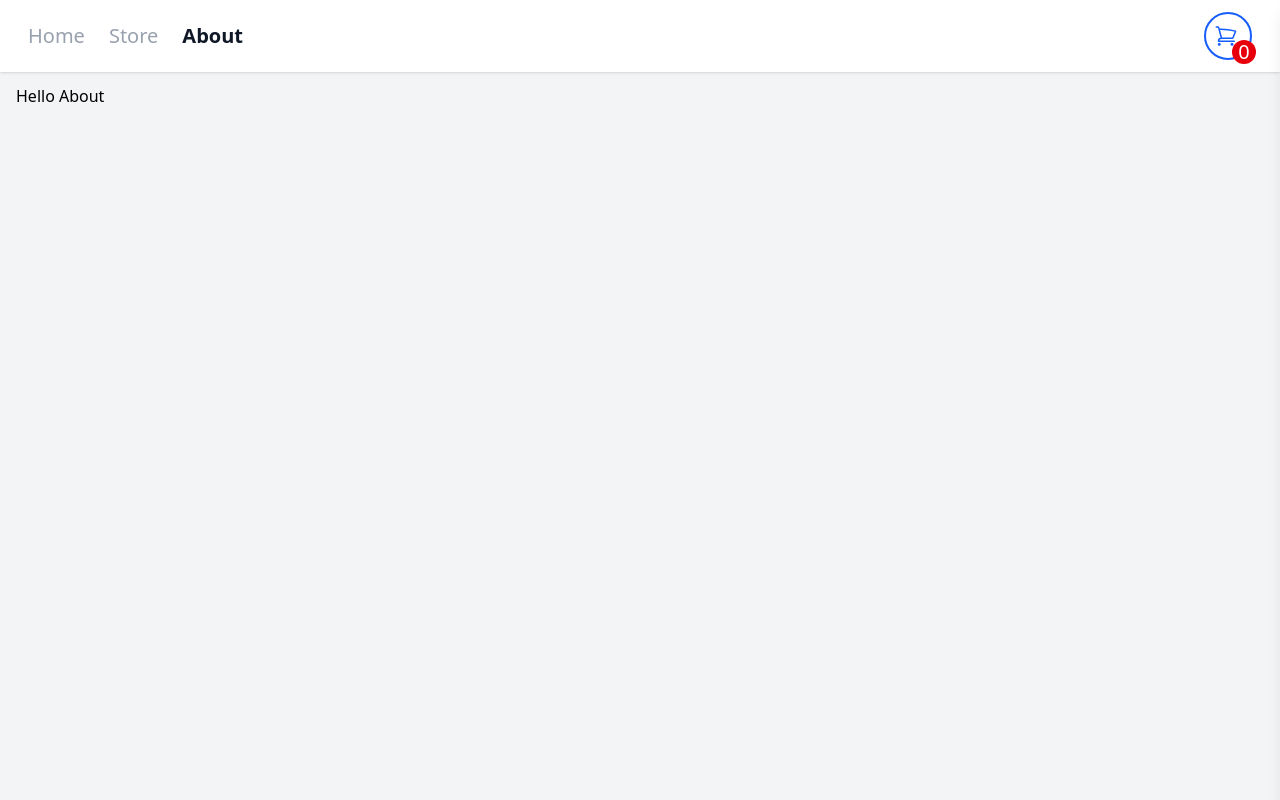
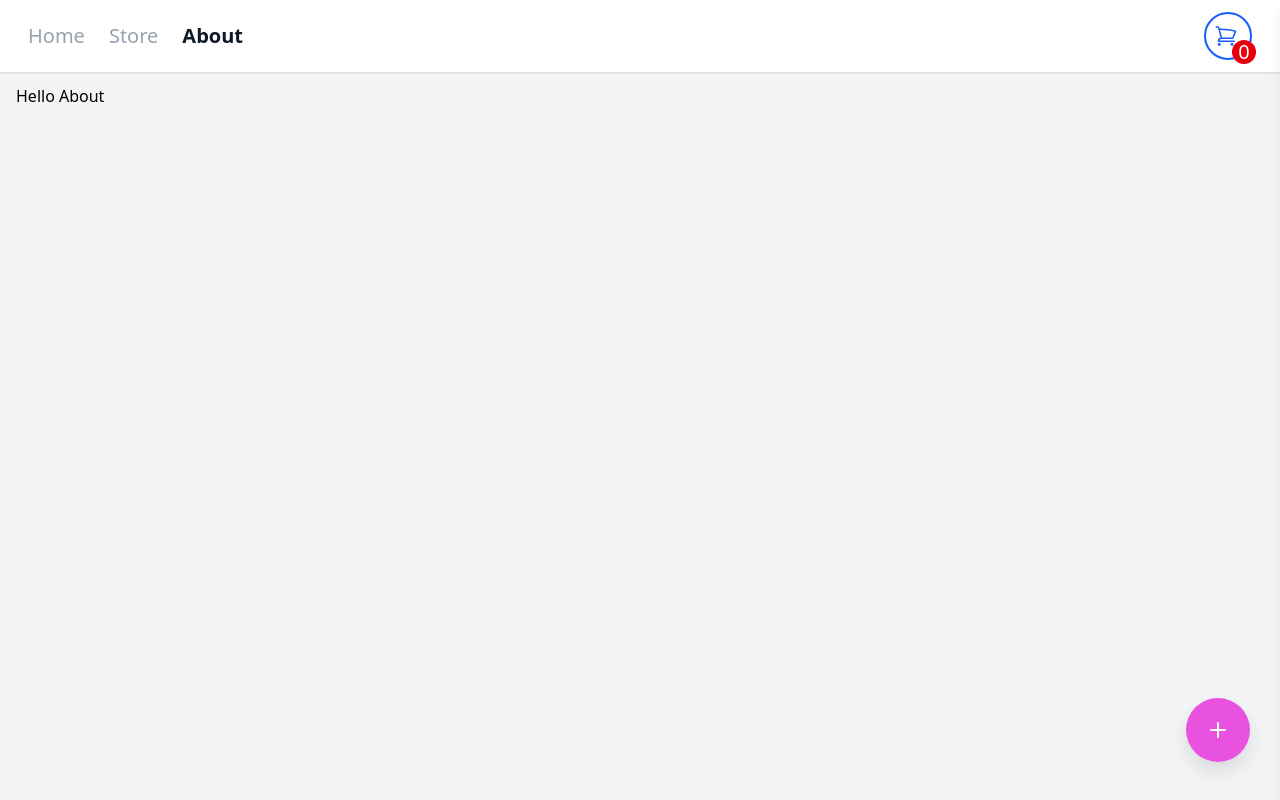
Before and after one commit to Rojan011/Cart, a React (Vite) app: page /about in a window 1280 px wide. Built offline with nearby package versions, Linux system fonts and the light colour scheme.

Commit message:
New Button

```diff
--- a/src/App.tsx
+++ b/src/App.tsx
@@ -6,6 +6,7 @@ import { About } from "./pages/About";
 import { Navbar } from "./components/Navbar";
 import { ShoppingCartProvider } from "./context/ShoppingCartContext";
 import { Bounce, ToastContainer } from "react-toastify";
+import { FabButton } from "./components/FabButton";
 
 function App() {
   return (
@@ -31,6 +32,7 @@ function App() {
           <Route path="/about" element={<About />} />
         </Routes>
       </Container>
+      <FabButton />
     </ShoppingCartProvider>
   );
 }
--- /dev/null
+++ b/src/components/FabButton.css
@@ -0,0 +1,93 @@
+.page.fab-button-page {
+  background: #16151b;
+}
+
+.fab {
+  position: fixed;
+  right: 30px;
+  bottom: 38px;
+  border-radius: 50%;
+  box-shadow: 0 10px 20px rgba(0, 0, 0, 0.1);
+}
+
+.fab button {
+  cursor: pointer;
+  border: 0;
+  background: transparent;
+}
+
+.fab > button {
+  position: relative;
+  z-index: 1;
+  display: grid;
+  place-items: center;
+  width: 64px;
+  height: 64px;
+  border-radius: 50%;
+  border: 0;
+  background: #e952de;
+  border: 0;
+  color: #f9f9f9;
+  transition: 0.2s;
+  rotate: 0deg;
+}
+
+.fab > button > span {
+  font-size: 36px;
+}
+
+.fab-menu {
+  position: absolute;
+  z-index: 0;
+  top: 50%;
+  left: 50%;
+  width: 360px;
+  height: 360px;
+  translate: -50% -50%;
+  border: 80px solid #282633;
+  border-radius: 50%;
+  rotate: -220deg;
+  scale: 0.7;
+  opacity: 0;
+  transition: 0.4s ease-out;
+}
+
+.fab.open > button {
+  rotate: 45deg;
+}
+
+.fab.open .fab-menu {
+  rotate: 0deg;
+  scale: 1;
+  opacity: 1;
+}
+
+.fab-menu > button {
+  position: absolute;
+  color: #e0e0e0;
+  transition: 0.4s;
+}
+
+.fab-menu > button:hover {
+  scale: 1.2;
+  color: #f9f9f9;
+}
+
+.material-symbols-outlined {
+  font-size: 36px;
+}
+
+.fab-menu > button:nth-child(1) {
+  left: 78px;
+  top: -58px;
+}
+
+.fab-menu > button:nth-child(2) {
+  left: -16px;
+  top: -16px;
+}
+
+.fab-menu > button:nth-child(3) {
+  left: -58px;
+  top: 78px;
+}
--- /dev/null
+++ b/src/components/FabButton.tsx
@@ -0,0 +1,64 @@
+/* eslint-disable @typescript-eslint/no-unused-expressions */
+import { ReactNode, useState } from "react";
+import { useNavigate } from "react-router-dom"; // Import useNavigate
+import "./FabButton.css";
+import { BookA, House, Plus, ShoppingBag } from "lucide-react";
+
+type IconProps = {
+  children: ReactNode;
+};
+
+const Icon = ({ children }: IconProps) => (
+  <span className="material-symbols-outlined">{children}</span>
+);
+
+export const FabButton = () => {
+  const [isOpen, setIsOpen] = useState(false);
+  const navigate = useNavigate();
+
+  // Function to handle navigation on button click
+  const handleNavigate = (route: string) => {
+    navigate(route);
+  };
+
+  return (
+    <section className="page fab-button-page">
+      <div className={`fab ${isOpen ? "open" : ""}`}>
+        <button onClick={() => setIsOpen(!isOpen)}>
+          <Icon>
+            <Plus />
+          </Icon>
+        </button>
+        <div className="fab-menu">
+          <button
+            onClick={() => {
+              handleNavigate("/about"), setIsOpen(!isOpen);
+            }}
+          >
+            <Icon>
+              <BookA />
+            </Icon>
+          </button>
+          <button
+            onClick={() => {
+              handleNavigate("/store"), setIsOpen(!isOpen);
+            }}
+          >
+            <Icon>
+              <ShoppingBag />
+            </Icon>
+          </button>
+          <button
+            onClick={() => {
+              handleNavigate("/"), setIsOpen(!isOpen);
+            }}
+          >
+            <Icon>
+              <House />
+            </Icon>
+          </button>
+        </div>
+      </div>
+    </section>
+  );
+};
```
